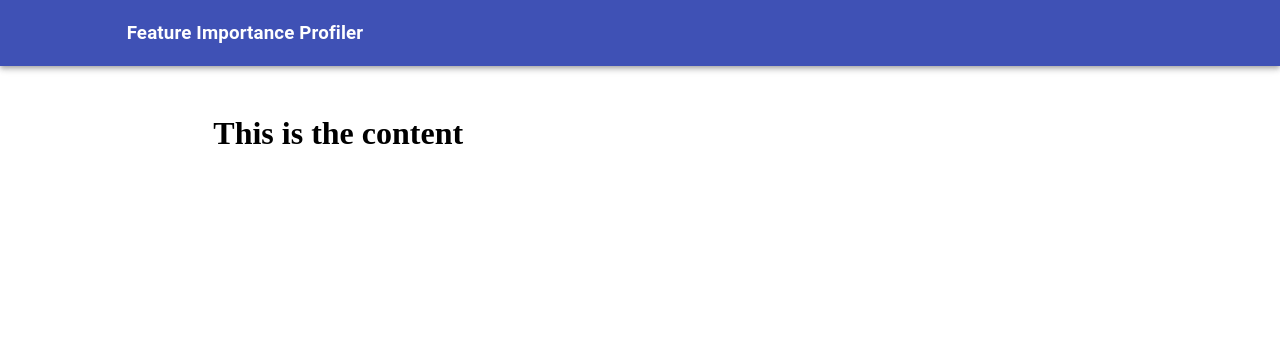
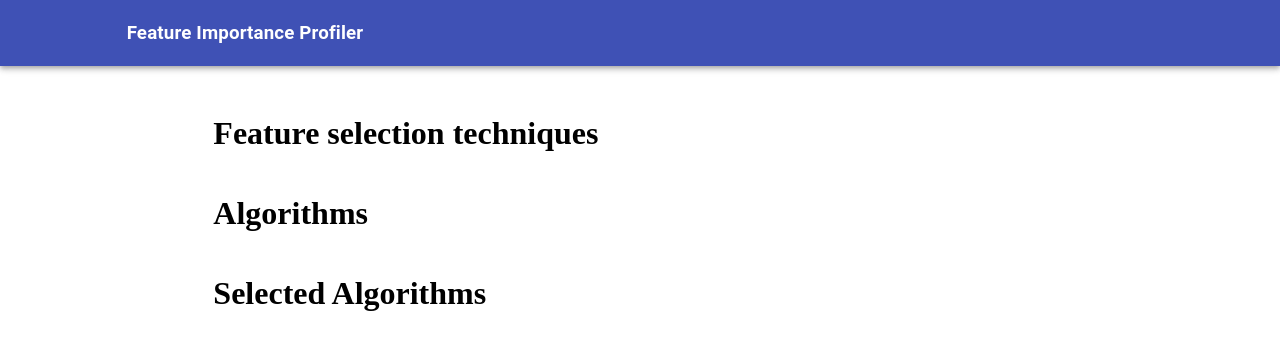
Before and after one commit to tothpeti/feature-importance-profiling, a React (Create React App) app in the folder frontend/ui/: page / in a window 1280 px wide. Shown: the top 350 px of the page. Built offline with nearby package versions, Linux system fonts and the light colour scheme.

Commit message:
Update Content.jsx

```diff
--- a/frontend/ui/src/components/Content.jsx
+++ b/frontend/ui/src/components/Content.jsx
@@ -1,6 +1,20 @@
+import { Grid } from '@material-ui/core';
+
 const Content = () => {
   return (
-    <h1>This is the content</h1>
+      <Grid container direction="column">
+        <Grid item>
+          <h1>Feature selection techniques</h1>
+        </Grid>
+
+        <Grid item>
+          <h1>Algorithms</h1>
+        </Grid>
+
+        <Grid item>
+          <h1>Selected Algorithms</h1>
+        </Grid>
+      </Grid>
   );
 }
 
```
